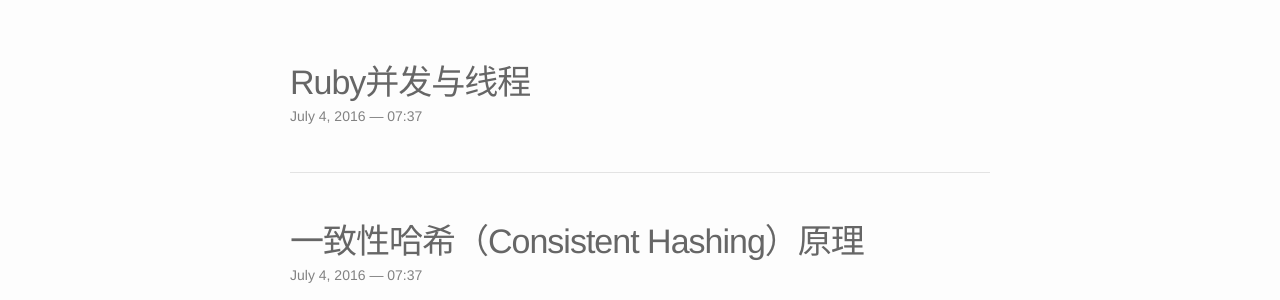
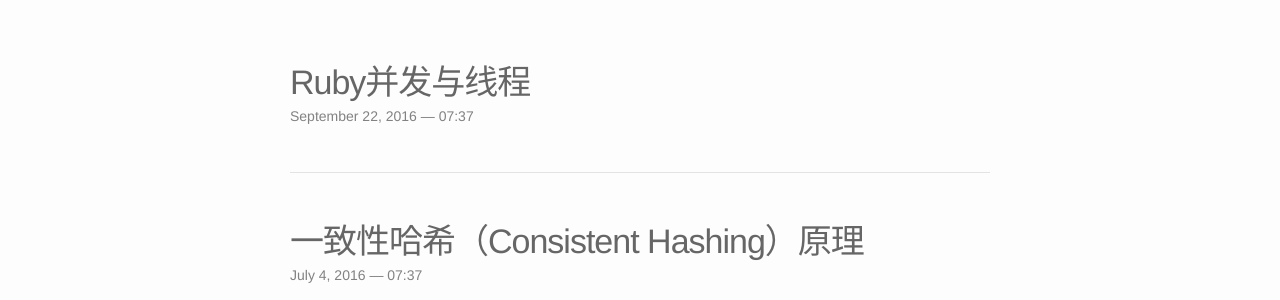
Before and after one commit to afghl/afghl.github.io, a Jekyll site: the page built from index.html, in a window 1280 px wide and 900 px high. Shown: the part 270-570 px from the top of the window. Built offline with Jekyll 4.4.1, drawn with Linux system fonts in a browser that asks for light colours.

Commit message:
correct post date

```diff
--- a/_posts/2016-09-22-ruby-concurrency-and-thread-pool.markdown
+++ b/_posts/2016-09-22-ruby-concurrency-and-thread-pool.markdown
@@ -1,7 +1,7 @@
 ---
 layout: post
 title:  "Ruby并发与线程"
-date:   2016-07-04 15:37:00 +0800
+date:   2016-09-22 15:37:00 +0800
 ---
 
 在计算机的世界里，并发的概念是：把多个任务同时进行，以节省时间/空间资源。并发是操作系统级别的概念，本文会在更高的层次讨论，所以会省略一些底层实现细节，如果你对多进程模型，多线程等相关概念不了解，先去看看Linux进程模型吧。:)
```
